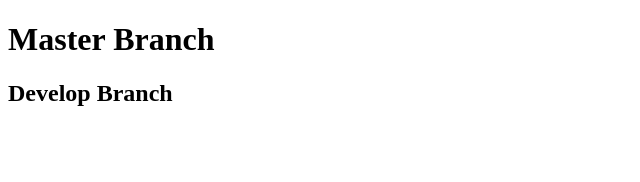
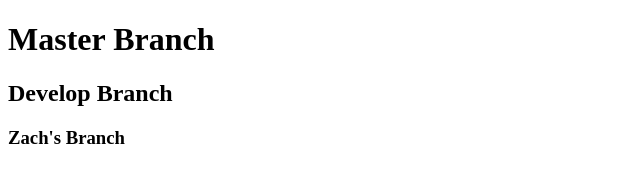
Before and after one commit to ztbaldwin14/teamGit2, a plain HTML site: page index.html in a window 1280 px wide. Shown: the whole page, without its empty margins (0-640 px from the left). Drawn offline with Linux system fonts and the light colour scheme.

Commit message:
zachs branch

```diff
--- a/index.html
+++ b/index.html
@@ -10,5 +10,6 @@
 
     <h1>Master Branch</h1>
     <h2>Develop Branch</h2>
+    <h3>Zach's Branch</h3>
 </body>
 </html>
```
